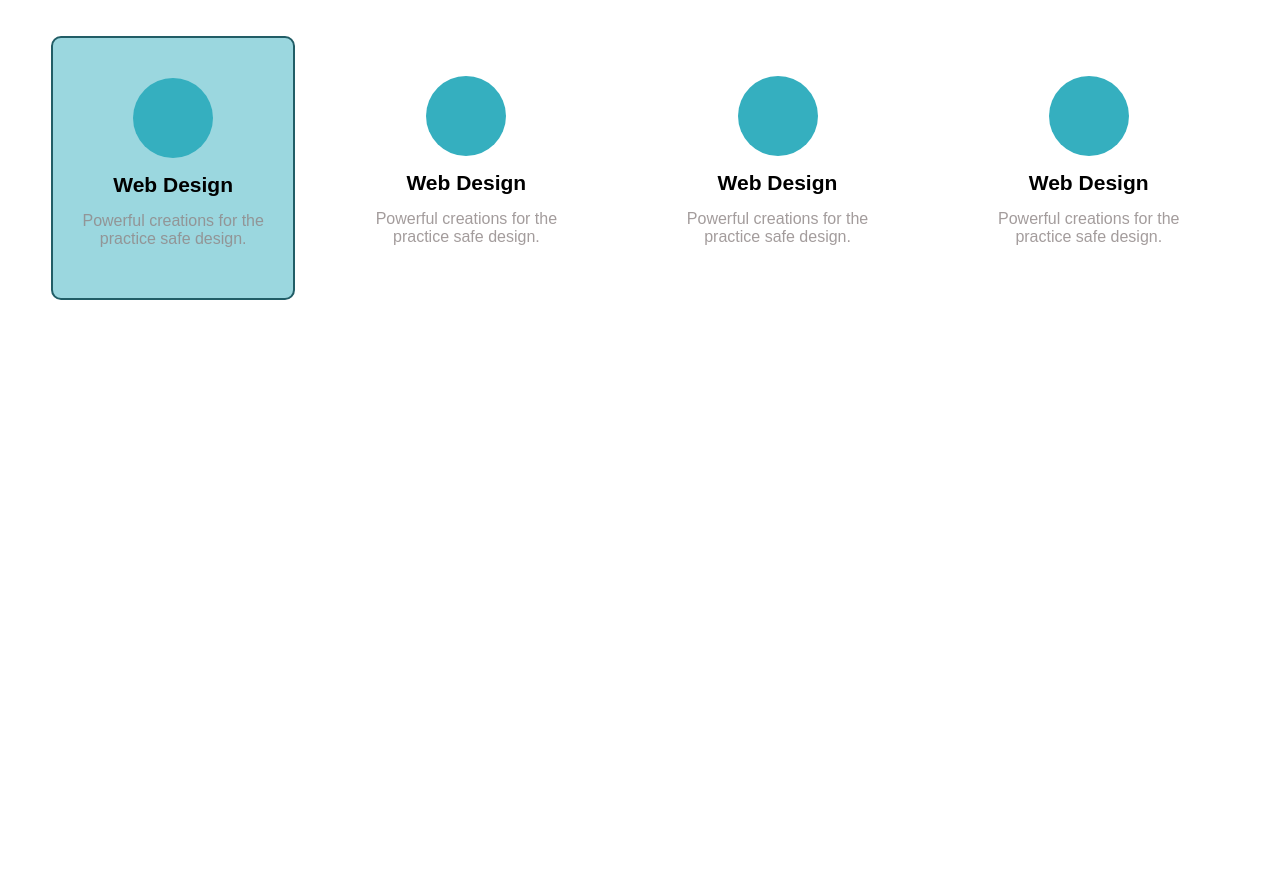
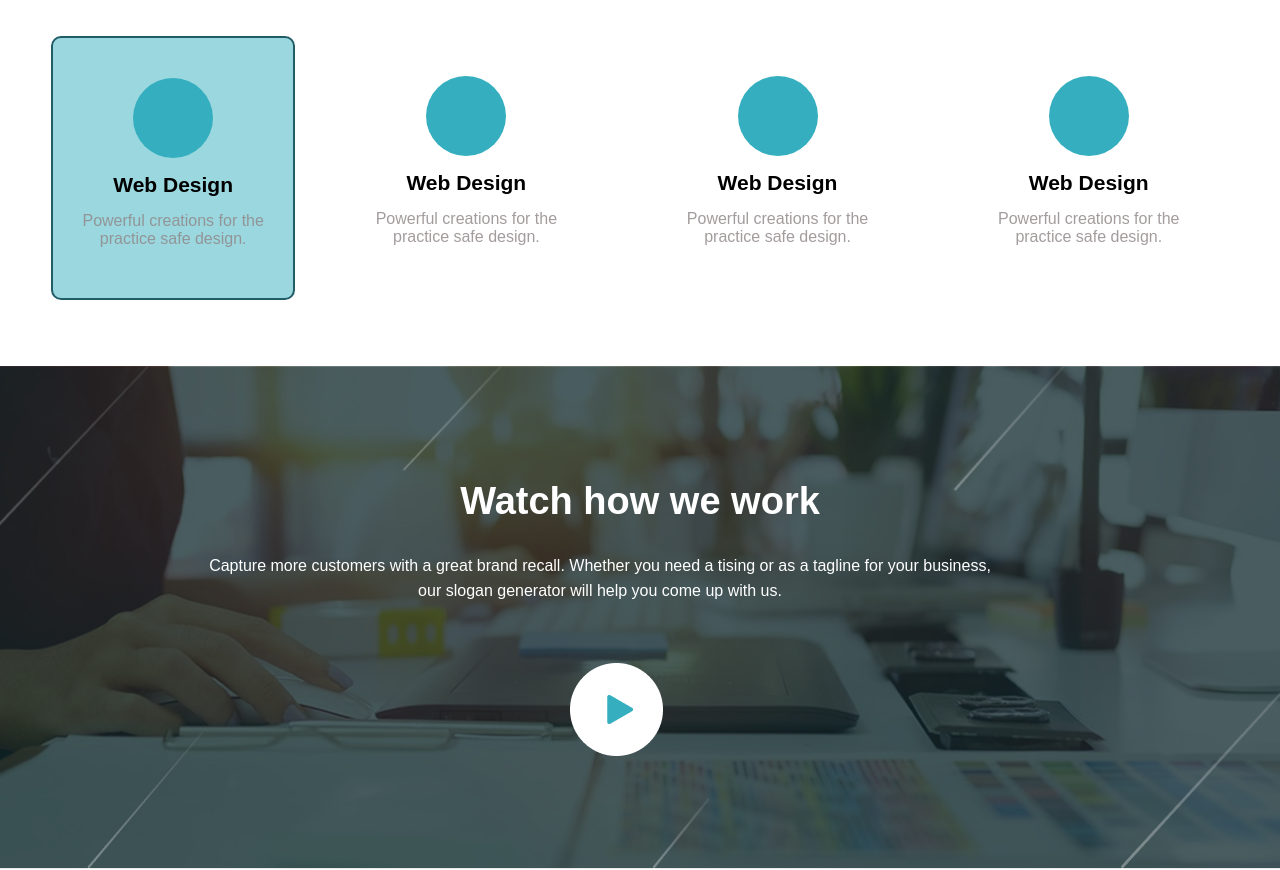
Before and after one commit to treyreri/CLASSWORK-24.06, a plain HTML site: page index.html in a window 1280 px wide. Shown: the part 732-1602 px from the top of the page. Before the commit the page ends 1032 px from the top, so only its background shows below. Drawn offline with Linux system fonts and the light colour scheme.

Commit message:
The third change

```diff
--- a/index.html
+++ b/index.html
@@ -47,6 +47,13 @@
 
     </div>
 
+
+
+
+
+
+
+
     <h1 class="we">We provide great services</h1>
    <div class="may"> <p class="rare">We help people to think independent. Be the boss of your brand and be the storyteller. An appropriate approach.</p></div>
 
@@ -77,10 +84,16 @@
     </div>
 
 
+   </div>
 
 
 
-   </div>
+
+   <div class="blok3">
+      <h1 class="w">Watch how we work</h1>
+      <div class="txt"><p>Capture more customers with a great brand recall. Whether you need a tising or as a tagline for your business, our slogan generator will help you come up with us.</p></div>
+       <div class="play"><img src="Play button.png" alt=""></div>
+    </div>
 
 
 
--- a/style.css
+++ b/style.css
@@ -166,3 +166,36 @@
     justify-content: space-evenly;
     margin-top: 60px;
 }
+.blok3{
+    height: 510px;
+    background-image: url("Background.png");
+    background-position: center;
+    background-repeat: no-repeat;
+    background-size: cover;
+    margin-top: 60px;
+    display: flex;
+    flex-direction: column;
+    row-gap: 30px;
+}
+.w{
+    font-size: 38px;
+    color: white;
+    text-align: center;
+    margin-top: 120px;
+}
+.txt{
+    width: 800px;
+    margin-left: 200px;
+}
+.txt p{
+    font-size: 16px;
+    color: white;
+    text-align: center;
+    line-height: 25px;
+}
+.play{
+    width: 93px;
+    height: 93px;
+    margin-top: 30px;
+    margin-left: 570px;
+}
```
Also changed, not shown: Background.png (added), Play button.png (added).
